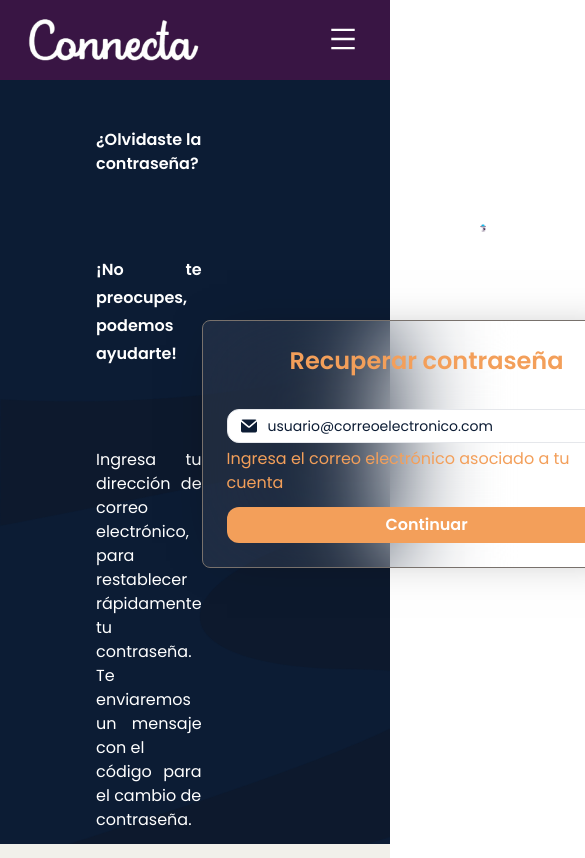
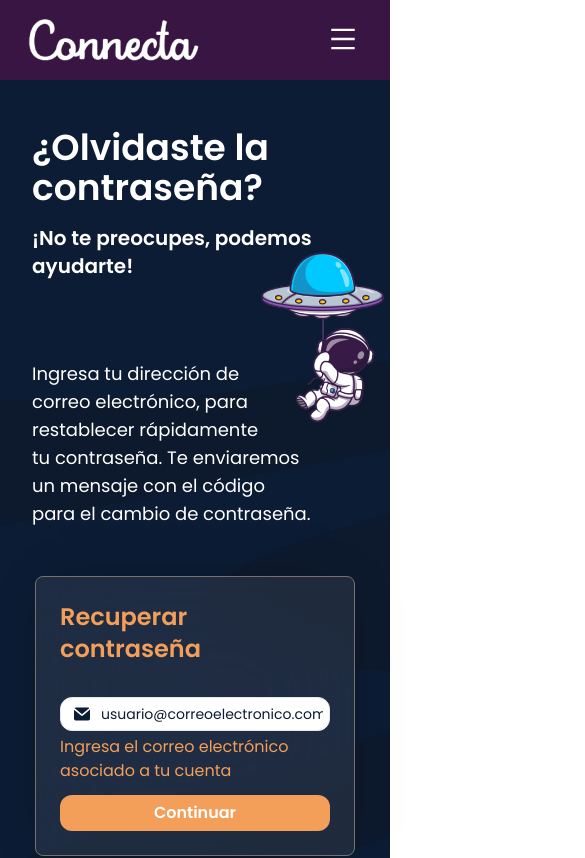
Before and after one commit to No-Country/s10-07-t-express-react-slack, a React (Vite) app in the folder frontend/: page /recover in a window 390 px wide. Shown: the top 858 px of the page, 585 px wide, since content can reach past the window. Built offline with nearby package versions, Linux system fonts and the light colour scheme; no server answers.

Commit message:
responsive recover

```diff
--- a/frontend/src/components/PrincipalPage/Landing.tsx
+++ b/frontend/src/components/PrincipalPage/Landing.tsx
@@ -7,7 +7,6 @@ import useIsMd from '../../hooks/useIsMd'
 import LandingCardMsj from '../landingCardMsj/LandingCardMsj'
 import LandingCardCalls from '../landingCardCalls/LandingCardCalls'
 import LandingCardChat from '../landingCardChat/LandingCardChat'
-import fondoGris from '../../assets/fondo gris.png'
 import astroPriv from '../../assets/astro privacidad sin fondo (1).png'
 import TestimonialCard from '../testimonalCard/TestimonialCard'
 import testimonialPicture1 from '../../assets/testiminal picture 1.png'
--- a/frontend/src/components/auth/FormLogin.tsx
+++ b/frontend/src/components/auth/FormLogin.tsx
@@ -49,7 +49,7 @@ const FormLogin = () => {
   }
 
   return(
-    <section className='pb-12 mx-auto'>
+    <section className='pb-12 mx-auto lg:mx-0'>
       <div className='bg-forms sm:w-[450px] w-[320px] flex flex-col items-center gap-y-8 border border-stone-500 py-6 px-6 rounded-lg relative'>
         <h3 className='font-semibold text-2xl text-button-orange'>Inicio de sesión</h3>
         <form onSubmit={handleSubmit} className='w-full flex flex-col gap-y-1' >
--- a/frontend/src/components/auth/PasswordRecovery.tsx
+++ b/frontend/src/components/auth/PasswordRecovery.tsx
@@ -22,10 +22,10 @@ const PasswordRecovery = () => {
   }
 
   return(
-    <section className='pt-48'>
+    <section className='pt-12 lg:pt-48 pb-12 mx-auto lg:mx-0'>
 
-    <div className='bg-forms w-[450px] flex flex-col items-center gap-y-8 border border-stone-500 py-6 px-6 rounded-lg relative'>
-    <h3  className='font-semibold text-2xl text-button-orange'>Recuperar contraseña</h3>
+    <div className='bg-forms sm:w-[450px] w-[320px] flex flex-col items-center gap-y-8 border border-stone-500 py-6 px-6 rounded-lg relative'>
+    <h3  className='font-semibold text-2xl text-button-orange '>Recuperar contraseña</h3>
     <form className='w-full flex flex-col gap-y-1' onSubmit={handleRecoverySubmit}>
       <div className="relative">
         <div className="absolute inset-y-0 left-0 flex items-center pl-3.5 pointer-events-none">
--- a/frontend/src/pages/Login.tsx
+++ b/frontend/src/pages/Login.tsx
@@ -12,7 +12,7 @@ const Login = () => {
             <div className="h-auto">
                 <h1 className="text-white text-4xl md:text-5xl lg:text-7xl font-semibold lg:pb-20 md:w-full ml-8 mb-4">¡Hola,<br />
                 de nuevo!</h1>
-                <img src={astrogreeting} alt='astro' className='mx-auto w-1/2 md:w-full md:pt-6 mb-6' />
+                <img src={astrogreeting} alt='astro' className='mx-auto w-1/2 md:w-full md:pt-6 mb-6 md:mb-12 ' />
             </div>
       <GoogleOAuthProvider clientId="1003915463020-v12qk1fvdg1smd9skp2i9vrv5j99tra6.apps.googleusercontent.com">
         <FormLogin/>
--- a/frontend/src/pages/Recovery.tsx
+++ b/frontend/src/pages/Recovery.tsx
@@ -5,23 +5,23 @@ import Footer from '../components/footer/Footer'
 
 const Recovery = () => {
   return(
-      <section className="w-full relative ">
+      <section className="flex flex-col items-center w-full max-w-full relative">
       <NavBar isUserLoggedIn={false}/>
-
-        <div className="bg-background w-auto flex justify-between h-screen bg-bg-register px-24 relative pt-32">
-        <img src={astroovni} alt='astro' className=' absolute pt-24 z-10 pl-96 ' />
-            <div className="w-100 gap-6 justify-between">
-                <h1 className="text-white lg:text-7xl font-semibold text-justify pb-20">¿Olvidaste la<br />
+        <div className="bg-background w-full flex flex-col md:flex-row justify-between h-auto bg-bg-register lg:px-24  md:px-12 pt-32 relative">
+            <div className="w-100 gap-6 justify-between ml-8 relative">
+                <h1 className="text-white text-4xl md:text-5xl lg:text-7xl font-semibold lg:pb-20 md:w-full mb-4 relative">¿Olvidaste la<br />
                 contraseña?</h1>
-                <h2 className="text-white lg:text-3xl font-semibold leading-7 text-justify pb-20">¡No te preocupes, podemos<br />
+                <h2 className="text-white text-xl md:text-2xl lg:text-3xl font-semibold leading-7 text-justify pb-20">¡No te preocupes, podemos<br />
                 ayudarte!</h2>
-                <h3 className="text-white lg:text-2xl text-justify">Ingresa tu dirección de correo<br />
-                electrónico, para restablecer<br />
-                rápidamente tu contraseña. Te<br />
-                enviaremos un mensaje con el<br />
-                código para el cambio de<br />
-                contraseña.</h3>
+                <h3 className="text-white text-lg md:text-xl lg:text-2xl text-justify lg:pb-12">
+                Ingresa tu dirección de <br />
+                correo electrónico, para <br />
+                restablecer rápidamente <br />
+                tu contraseña. Te enviaremos <br />
+                un mensaje con el código <br />
+                para el cambio de contraseña.</h3>
             </div>
+        <img src={astroovni} alt='astro' className='absolute z-10 mt-28 ml-64 w-1/3  lg:pl-32 lg:w-80' />
       <PasswordRecovery/>
       </div>
       <Footer/>
--- a/frontend/tsconfig.json
+++ b/frontend/tsconfig.json
@@ -20,6 +20,6 @@
     "noUnusedParameters": true,
     "noFallthroughCasesInSwitch": true
   },
-  "include": ["src"],
+  "include": ["src", "env.ts"],
   "references": [{ "path": "./tsconfig.node.json" }]
 }
```
